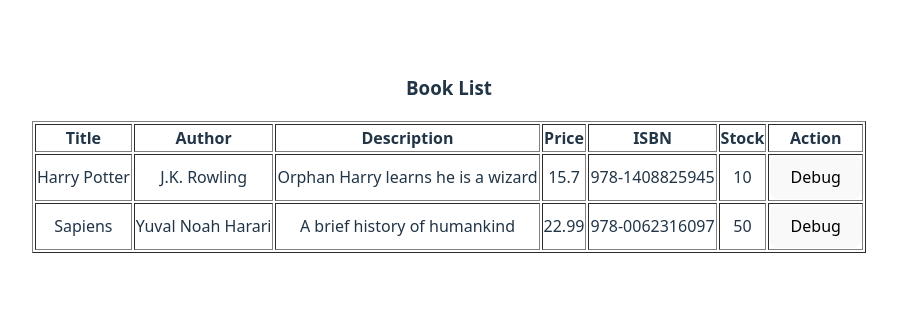
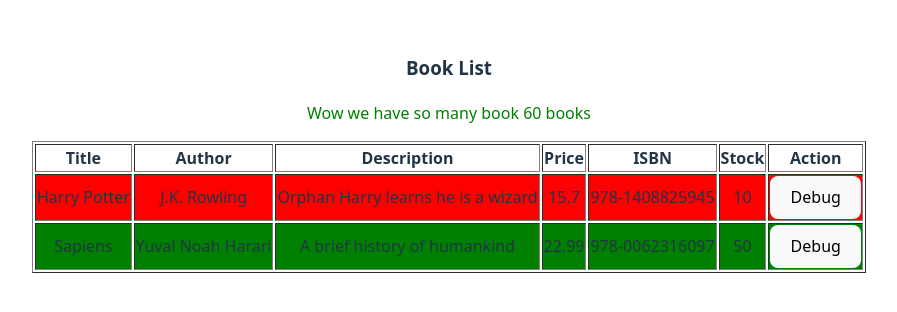
Before and after one commit to psu6810110275/BookStore, a React (Vite) app: page / in a window 1280 px wide. Shown: the part 246-558 px from the top of the page, without its empty margins (191-1088 px from the left). Built offline with nearby package versions, Linux system fonts and the light colour scheme.

Commit message:
Booklist Background Color

```diff
--- a/src/App.jsx
+++ b/src/App.jsx
@@ -13,9 +13,15 @@
 22.99, isbn: "978-0062316097", stock: 50 },
 ]
 
+ const bookCount = bookData.reduce( (total, book) => total += book.stock, 0);
+ const positiveSummary = amount => <p style={{ 'color': 'green' }}>Wow we have so many book {amount} books</p>
+ const negativeSummary = amount => <p style={{ 'color': 'red' }}>Boss low on stock... {amount} books</p>
+
   return (
   <>
     <h3>Book List</h3>
+    {bookCount >= 50 && positiveSummary(bookCount)}
+    {bookCount <50 && negativeSummary(bookCount)}
     <BookList data={bookData}/>
   </>
 );
--- a/src/components/BookList.jsx
+++ b/src/components/BookList.jsx
@@ -3,7 +3,7 @@
     const generateRows = () => {
         if (props.data != null) {
             return props.data.map(book => (
-                <tr key={book.id}>
+                <tr key={book.id} bgcolor={book.stock >= 30 ? "green" : "red"}>
                     <td>{book.title}</td>
                     <td>{book.author}</td>
                     <td>{book.description}</td>
@@ -36,5 +36,6 @@
             </thead>
             <tbody>{generateRows()}</tbody>
         </table>
+
     )
 }
```
